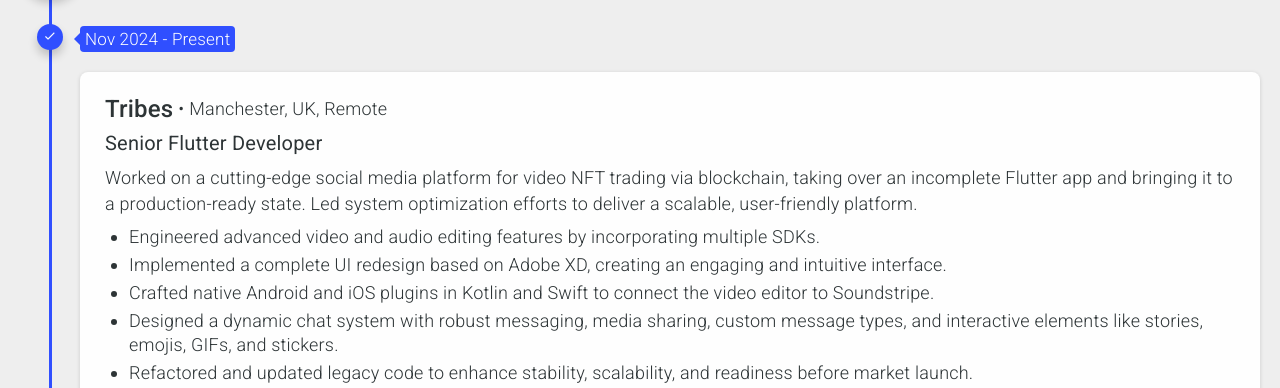
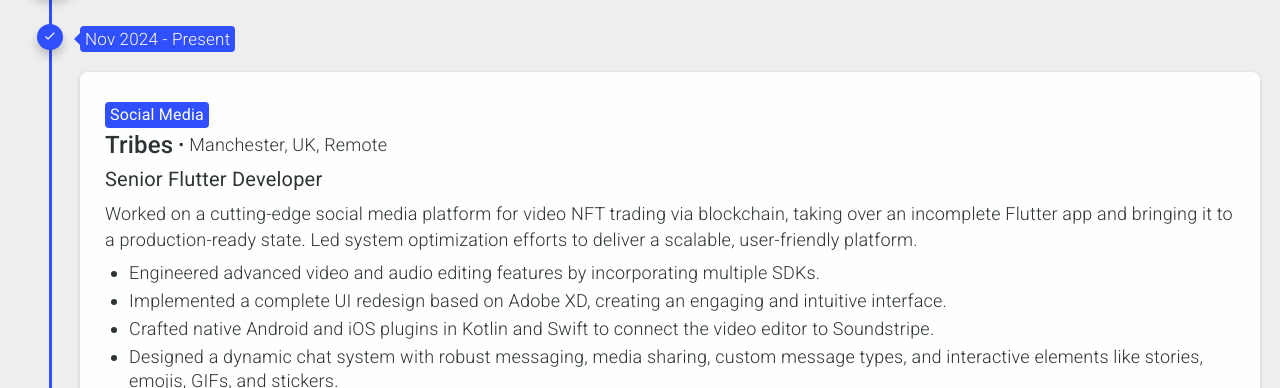
Before and after one commit to arashmidos/arashmidos.github.io, a plain HTML site: page index.html in a window 1280 px wide. Shown: the part 2335-2723 px from the top of the page. Drawn offline with Linux system fonts and the light colour scheme; files whose address does not match are found by name.

Commit message:
add 1 category

```diff
--- a/index.html
+++ b/index.html
@@ -276,6 +276,7 @@
 							<div class="cd-timeline-content">
 								<div class="content-box">
 									<div class="date">Nov 2024 - Present</div>
+									<div class="skill-set">Social Media</div>
 									<div style="display: flex; gap: 5px;">
 										<span class="ex-name">Tribes</span>
 										<span class="ex-location"> • </span>
```
